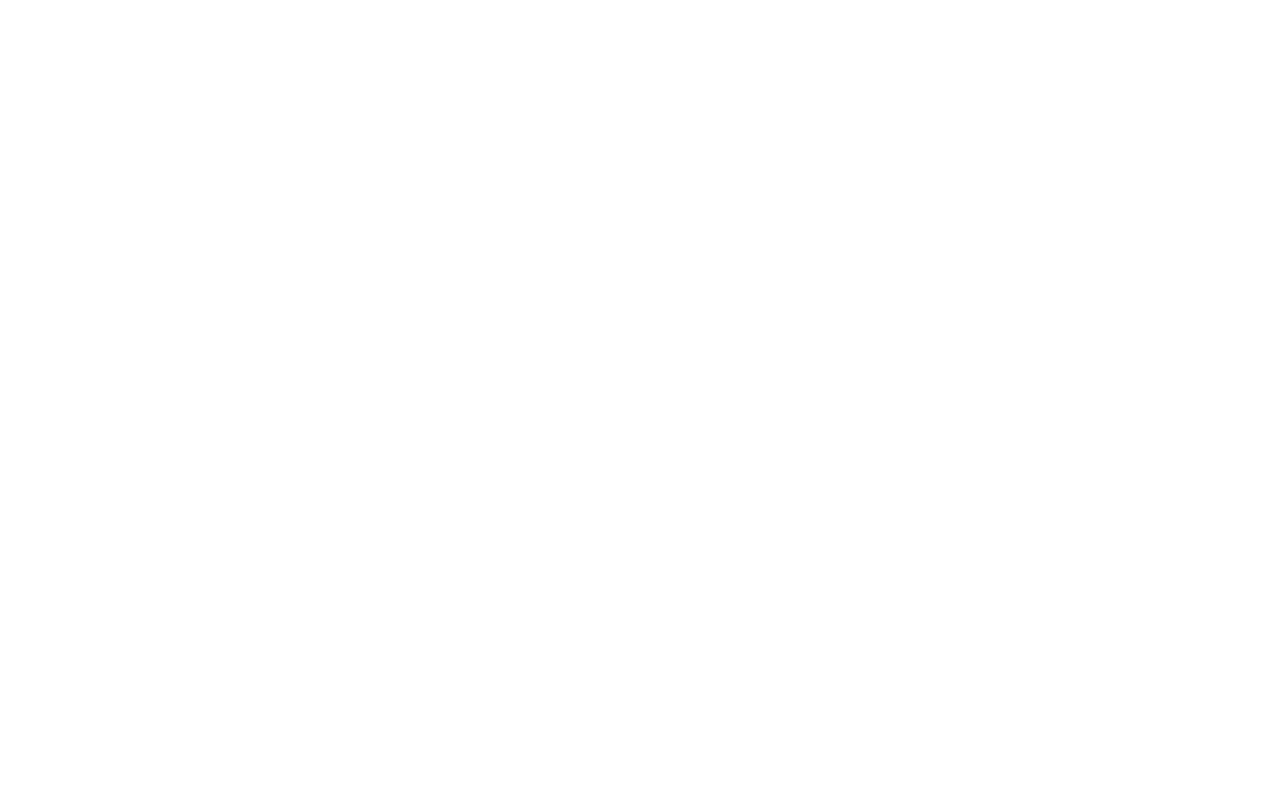
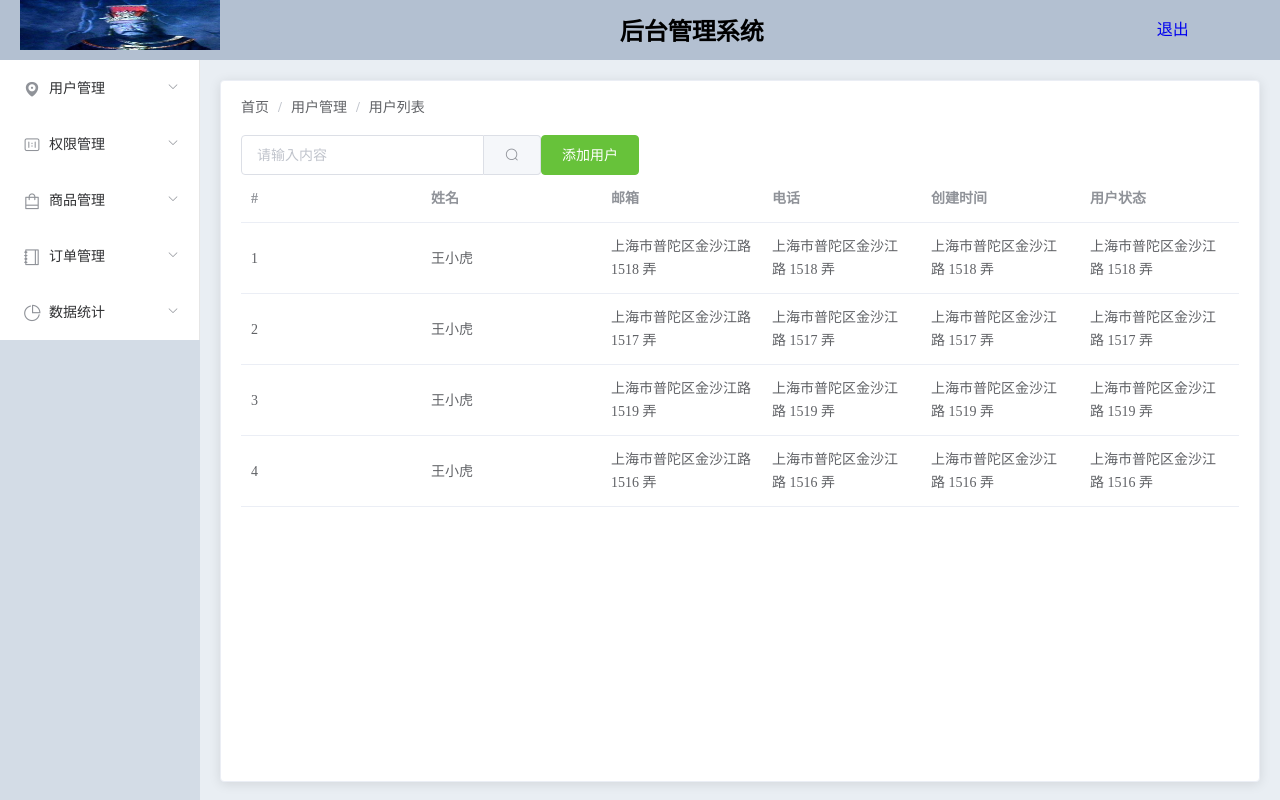
Before and after one commit to Dorr-hlc/myshop, a Vue app: page /users in a window 1280 px wide. Built offline with nearby package versions, Linux system fonts and the light colour scheme; no server answers; sample sign-in values are in the browser's storage; the HTML template or start-up script is replaced by a standard one.

Commit message:
获取用户信息

```diff
--- a/src/components/home/home.vue
+++ b/src/components/home/home.vue
@@ -20,14 +20,14 @@
     >
     <el-container>
       <el-aside class="aside" width="200px">
-        <el-menu default-active="2" class="el-menu-vertical-demo" unique-opened>
+        <el-menu default-active="2" class="el-menu-vertical-demo" unique-opened :router="true">
           <el-submenu index="1">
             <!-- <template slot="title">分组一</template> -->
             <template slot="title">
               <i class="el-icon-location"></i>
               <span>用户管理</span>
             </template>
-            <el-menu-item index="1-1">
+            <el-menu-item index="users">
               <i class="el-icon-table-lamp"></i>
               <span>用户列表</span>
             </el-menu-item>
@@ -90,7 +90,9 @@
           </el-submenu>
         </el-menu>
       </el-aside>
-      <el-main class="main">Main</el-main>
+      <el-main class="main">
+              <router-view/>
+      </el-main>
     </el-container>
   </el-container>
 </template>
--- /dev/null
+++ b/src/components/users/users.vue
@@ -0,0 +1,90 @@
+<template>
+  <el-card class="box-card">
+    <!-- 面包屑 -->
+    <el-breadcrumb separator="/">
+      <el-breadcrumb-item>首页</el-breadcrumb-item>
+      <el-breadcrumb-item>用户管理</el-breadcrumb-item>
+      <el-breadcrumb-item>用户列表</el-breadcrumb-item>
+    </el-breadcrumb>
+    <!-- 搜索 -->
+    <el-row class="searchRow">
+      <el-col>
+        <el-input placeholder="请输入内容" v-model="query" class="inputSearch">
+          <el-button slot="append" icon="el-icon-search"></el-button>
+        </el-input>
+        <el-button type="success">添加用户</el-button>
+      </el-col>
+      <el-col></el-col>
+      <el-col></el-col>
+    </el-row>
+    <!-- 表格 -->
+    <el-table :data="tableData" style="width: 100%">
+      <el-table-column prop="date" label="#" width="180" type="index">
+      </el-table-column>
+      <el-table-column prop="name" label="姓名" width="180"> </el-table-column>
+      <el-table-column prop="address" label="邮箱"> </el-table-column>
+      <el-table-column prop="address" label="电话"> </el-table-column>
+      <el-table-column prop="address" label="创建时间"> </el-table-column>
+      <el-table-column prop="address" label="用户状态"> </el-table-column>
+    </el-table>
+    <!-- 分页 -->
+  </el-card>
+</template>
+<script>
+export default {
+  data() {
+    return {
+      query: '',
+      pagenum: 1,
+      pagesize: 2,
+      tableData: [
+        {
+          date: "2016-05-02",
+          name: "王小虎",
+          address: "上海市普陀区金沙江路 1518 弄",
+        },
+        {
+          date: "2016-05-04",
+          name: "王小虎",
+          address: "上海市普陀区金沙江路 1517 弄",
+        },
+        {
+          date: "2016-05-01",
+          name: "王小虎",
+          address: "上海市普陀区金沙江路 1519 弄",
+        },
+        {
+          date: "2016-05-03",
+          name: "王小虎",
+          address: "上海市普陀区金沙江路 1516 弄",
+        },
+      ],
+    };
+  },
+  created() {
+    this.getUserinfo();
+  },
+  methods: {
+    async getUserinfo() {
+      const AUTH_TOKEN = localStorage.getItem('token');
+      console.log(AUTH_TOKEN);
+      this.$http.defaults.headers.common["Authorization"] = AUTH_TOKEN;
+      const res = await this.$http.get(
+        `users?query=${this.query}&pagenum=${this.pagenum}&pagesize=${this.pagesize}`
+      );
+      console.log(res);
+    },
+  },
+};
+</script>
+<style scoped>
+.box-card {
+  height: 100%;
+}
+.inputSearch {
+  width: 300px;
+}
+.searchRow {
+  margin-top: 20px;
+}
+</style>
--- a/src/router/index.js
+++ b/src/router/index.js
@@ -2,6 +2,7 @@
 import Router from 'vue-router'
 import Login from '@/components/login/login'
 import Home from '@/components/home/home'
+import Users from '@/components/users/users'
 Vue.use(Router)
 
 export default new Router({
@@ -14,7 +15,12 @@
         {
             path: '/',
             name: 'home',
-            component: Home
+            component: Home,
+            children: [{
+                path: 'users',
+                name: 'users',
+                component: Users
+            }]
         },
     ]
 })
```
